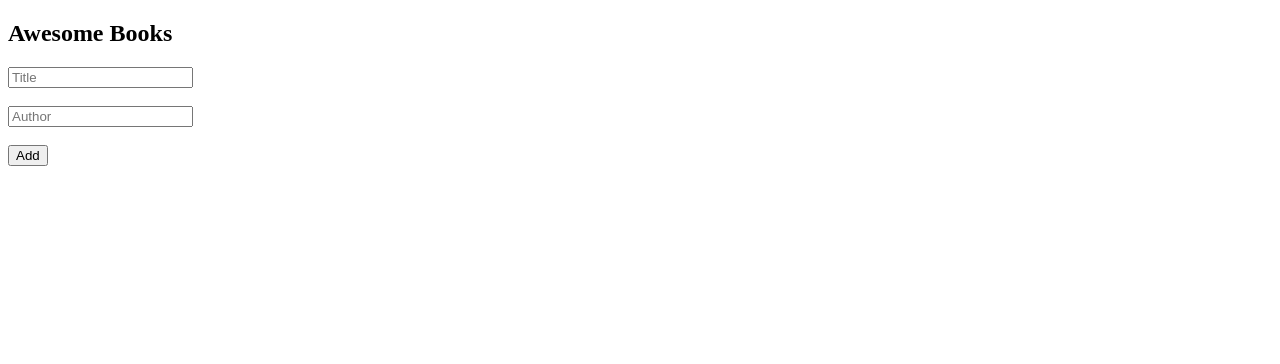
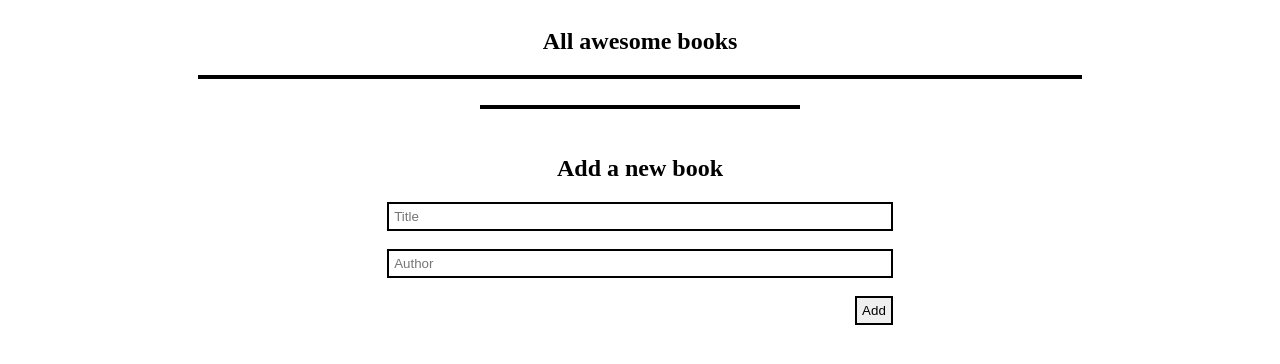
Before and after one commit to rolandfbk/awesome-books, a website: page index.html in a window 1280 px wide. Drawn offline with Linux system fonts and the light colour scheme.

Commit message:
Edited index file to implement the new UI

```diff
--- a/index.html
+++ b/index.html
@@ -5,19 +5,31 @@
     <meta http-equiv="X-UA-Compatible" content="IE=edge">
     <meta name="viewport" content="width=device-width, initial-scale=1.0">
     <title>Awesome Books</title>
+    <link href="style.css" rel="stylesheet">
 </head>
 <body>
     <section>
-        <h1>Awesome Books</h1>
-    <div id="books-record">
+        <h1 class="title">All awesome books</h1>
+    <table class="books-record">
+        <tbody id="books-record">
+
+        </tbody>
+    </table>
+    <br>
+    <hr>
+    </section>
+    <br>
+    <div class="bookForm">
+        <h2>Add a new book</h2>
+        <form id="bookForm">
+            <div><input id="bookTitle" type="text" placeholder="Title" required></div>
+            <br>
+            <div><input id="bookAuthor" type="text" placeholder="Author" required></div>
+            <br>
+            <div class="btnSubmit"><button id="addButton" type="submit">Add</button></div>
+        </form>
     </div>
-    </section>
 
-    <form id="bookForm">
-        <input id="bookTitle" type="text" placeholder="Title" required> <br> <br>
-        <input id="bookAuthor" type="text" placeholder="Author" required> <br> <br>
-        <button id="addButton" type="submit">Add</button>
-    </form>
 
     <script src="index.js"></script>
 </body>
--- a/index.js
+++ b/index.js
@@ -15,10 +15,12 @@ const booksrecord = JSON.parse(localStorage.getItem('bookArchive')) || [];
 
 function displayBook(title, author, id) {
   const templateHTML = `
-    ${title}<br>
-    ${author}<br>
-    <button type='button' class="remove-bttn" id="${id}">Remove</button>
-    <hr>`;
+    <tr>
+      <td class="table-item">
+        "${title}" by ${author}
+        <button type='button' class="remove-bttn" id="${id}">Remove</button>
+      </td>
+    </tr>`;
 
   bookRec.insertAdjacentHTML('beforeend', templateHTML);
 }
--- /dev/null
+++ b/style.css
@@ -0,0 +1,61 @@
+section {
+  display: flex;
+  flex-direction: column;
+}
+
+.title {
+  text-align: center;
+}
+
+.books-record {
+  width: 70%;
+  align-self: center;
+  border: 2px solid #000;
+  border-spacing: 0;
+}
+
+.table-item {
+  display: flex;
+  justify-content: space-between;
+  align-items: center;
+  padding: 5px;
+}
+
+tr:nth-child(odd) {
+  background-color: #d3d3d3;
+}
+
+hr {
+  border: 2px solid #000;
+  width: 25%;
+}
+
+.bookForm{
+  display: flex;
+  flex-direction: column;
+  align-items: center;
+}
+
+form {
+  width: 40%;
+}
+
+.btnSubmit {
+  text-align: right;
+}
+
+input {
+  width:-webkit-fill-available;
+  padding: 5px;
+  border: 2px solid #000;
+}
+
+.remove-bttn {
+  border: 2px solid #000;
+  padding: 5px;
+}
+
+#addButton {
+  border: 2px solid #000;
+  padding: 5px;
+}
```
